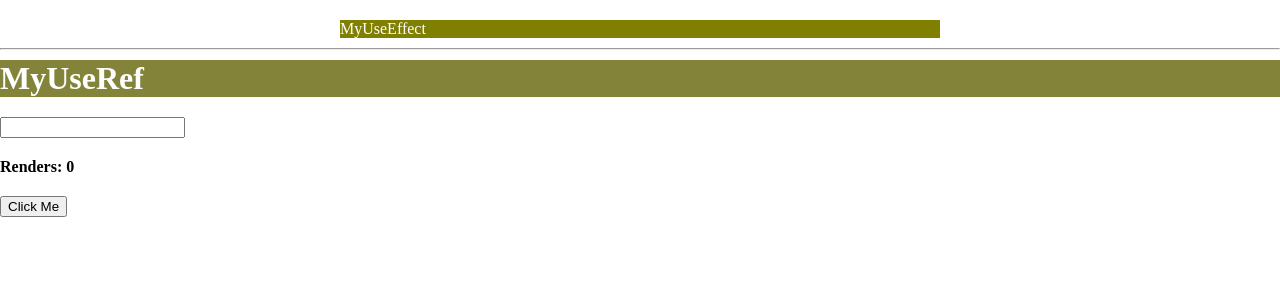
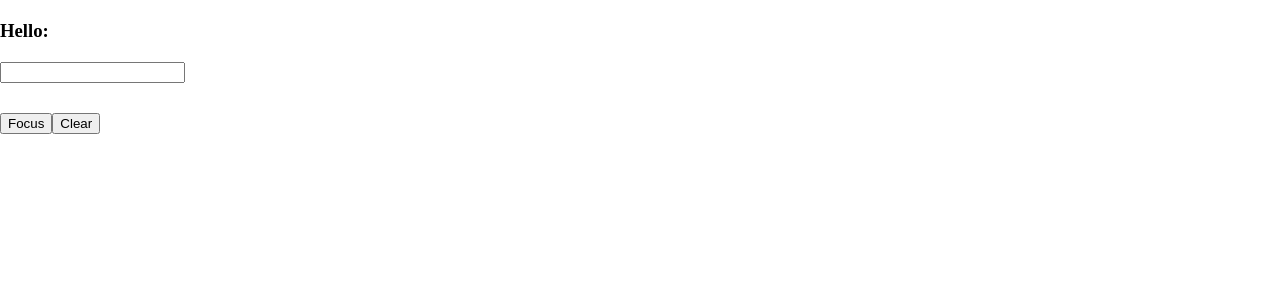
Before and after one commit to ashucj17/react-hooks, a React (Vite) app: page / in a window 1280 px wide. Shown: the top 300 px of the page. Built offline with nearby package versions, Linux system fonts and the light colour scheme.

Commit message:
forwardRef() passing input from parent to child

```diff
--- a/src/App.jsx
+++ b/src/App.jsx
@@ -2,9 +2,11 @@ import { useState } from 'react'
 import './App.css'
 import ClassComponent from './ReactLifeCycle/ClassComponent'
 import FunctionalComponent from './ReactLifeCycle/FunctionalComponent'
-import MyUseState from './Hooks/MyUseState'
-import MyUseEffect from './Hooks/MyUseEffect'
-import MyUseRef from './Hooks/MyUseRef'
+import MyUseState from './Hooks/UseState/MyUseState'
+import MyUseEffect from './Hooks/UseEffect/MyUseEffect'
+import MyUseRef from './Hooks/UseRef/MyUseRef'
+import Parent from './Hooks/UseRef/Parent'
+
 
 
 
@@ -20,10 +22,11 @@ function App() {
         setShow(!show)
       }}>Toggle Component</button>
       {show &&<FunctionalComponent /> }
-      <MyUseState /> */}
+      <MyUseState />
       <MyUseEffect />
       <hr></hr>
-      <MyUseRef />
+      <MyUseRef />*/}
+      <Parent />
 
     </>
   )
--- /dev/null
+++ b/src/Hooks/UseRef/CustomInput.jsx
@@ -0,0 +1,10 @@
+import React, { forwardRef } from 'react'
+
+const CustomInput = forwardRef((props, ref) => {
+    console.log("Ashish", props, ref)
+  return (
+    <div><input ref={ref} onChange={props.changeName}/></div>
+  )
+})
+
+export default CustomInput
--- /dev/null
+++ b/src/Hooks/UseRef/Parent.jsx
@@ -0,0 +1,24 @@
+import React, { useRef, useState } from 'react'
+import CustomInput from './CustomInput'
+
+
+const Parent = () => {
+    const inputEle = useRef('')
+    const [name, setName] = useState()
+  return (
+    <div>
+    <h3>Hello: {name} </h3>
+        <CustomInput ref={inputEle} changeName={(e)=>{
+            setName(e.target.value)
+        }} />
+        <button onClick={()=>{
+            inputEle.current.focus()
+        }}>Focus</button>
+        <button onClick={()=>{
+            inputEle.current.value=""
+        }}>Clear</button>
+    </div>
+  )
+}
+
+export default Parent
```
Also changed, not shown: src/Hooks/UseEffect/MyUseEffect.jsx (renamed from src/Hooks/MyUseEffect.jsx), src/Hooks/UseRef/MyUseRef.jsx (renamed from src/Hooks/MyUseRef.jsx), src/Hooks/UseState/MyUseState.jsx (renamed from src/Hooks/MyUseState.jsx).
